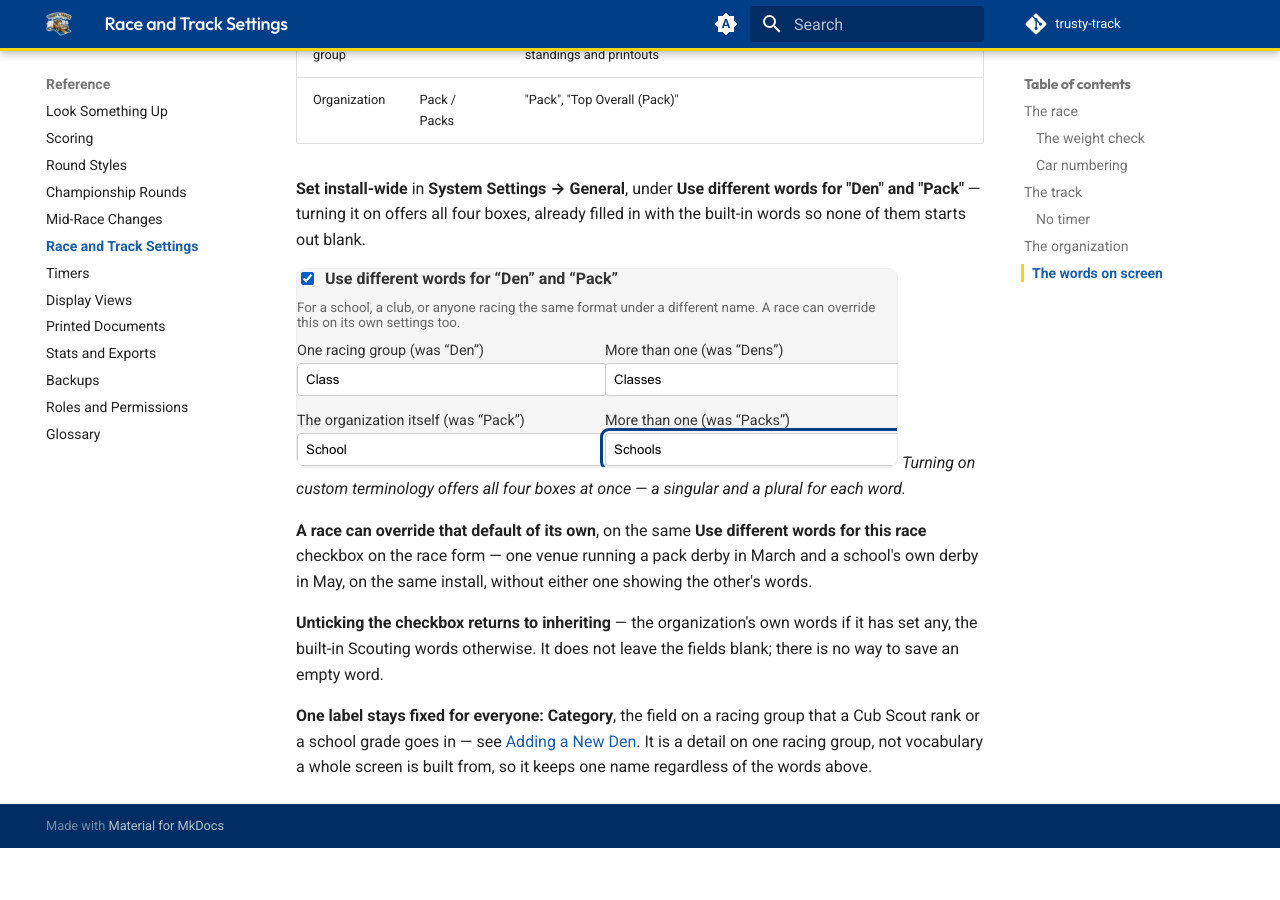
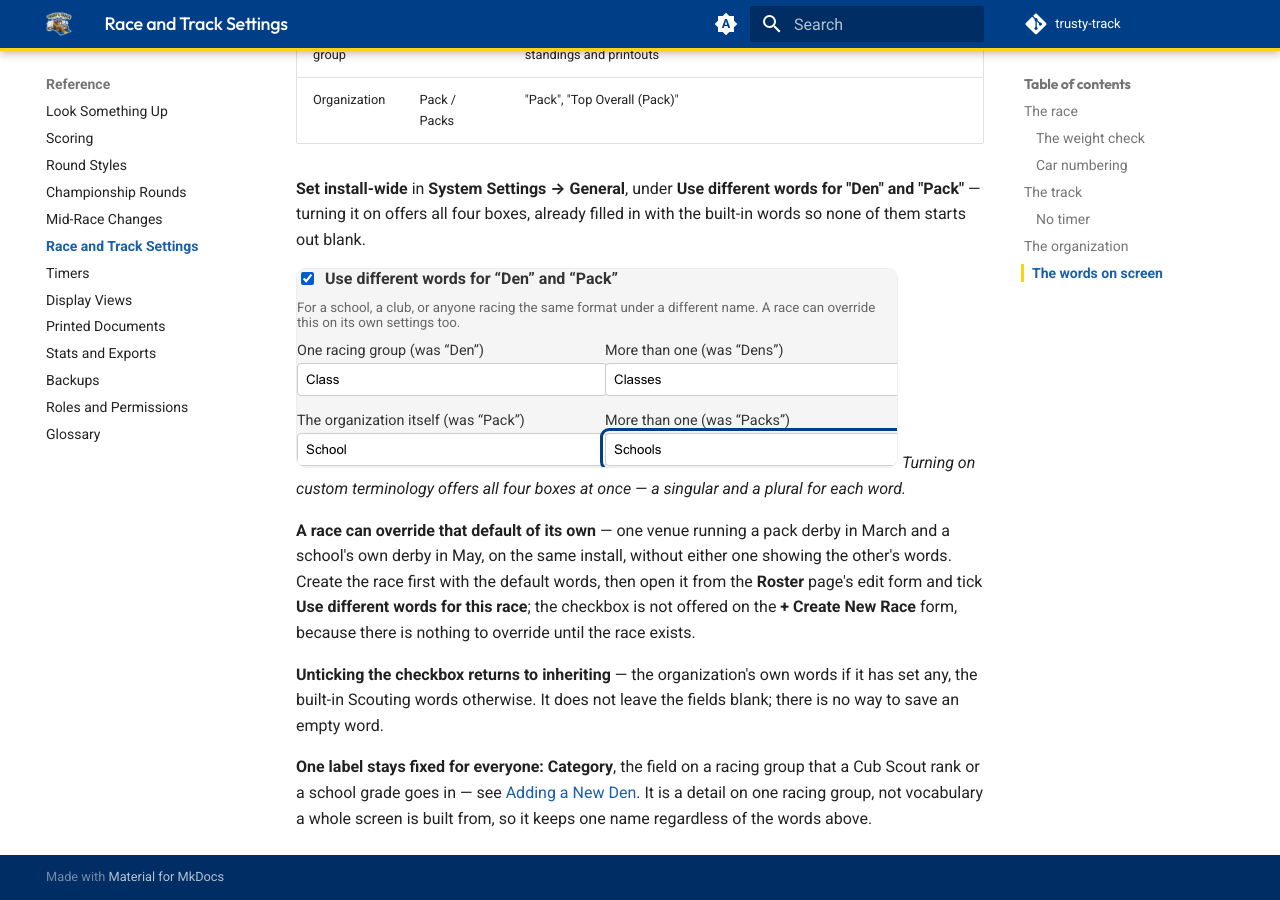
Before and after one commit to dknowles2/trusty-track, an MkDocs documentation site: the page built from docs/reference/race-settings.md, in a window 1280 px wide and 900 px high, scrolled down 3458 px. Built offline with MkDocs 1.6.1 and Material for MkDocs 9.7.7, drawn with Linux system fonts in a browser that asks for light colours; comment, search, counter and statistics services are not loaded; before the commit the page ends 4306 px from its top, so only the background shows below that; some of the changed text lies outside the part shown.

Commit message:
docs: fix two prose defects in race-settings.md and comparison.md
The per-race terminology override is edit-only — RaceForm.tsx gates the
whole block behind isEditing, since updateRace is the only mutation that
accepts those fields. race-settings.md said it was set on the race
creation form; it now says the real sequence, create the race with the
default words and then edit it from Roster.

comparison.md claimed every program on the page is built for Cub Scout
Pinewood Derby alone, which the same page's own description of GrandPrix
Race Manager (Awana Grand Prix and Raingutter Regatta too) contradicts.
Narrowed to "some of the others . . . did too."

Co-Authored-By: Claude Fable 5 <noreply@anthropic.com>

```diff
--- a/docs/reference/race-settings.md
+++ b/docs/reference/race-settings.md
@@ -16,7 +16,7 @@ afterwards from the Roster page.
 | **Check car weights at inspection** | See [the weight check](#the-weight-check) below |
 | **Track / Timer** | Which track this race runs on |
 | **Car Numbering** | See [car numbering](#car-numbering) below |
-| **Use different words for this race** | See [the words on screen](#the-words-on-screen) below |
+| **Use different words for this race** | Not offered until the race is created — edit it afterwards from the Roster page. See [the words on screen](#the-words-on-screen) below |
 
 **Auto-advance**, on the race screen itself, is also remembered per race:
 when on, the screen moves to the next heat ten seconds after results land.
@@ -115,10 +115,13 @@ filled in with the built-in words so none of them starts out blank.
 _Turning on custom terminology offers all four boxes at once — a singular
 and a plural for each word._
 
-**A race can override that default of its own**, on the same **Use
-different words for this race** checkbox on the race form — one venue
-running a pack derby in March and a school's own derby in May, on the same
-install, without either one showing the other's words.
+**A race can override that default of its own** — one venue running a pack
+derby in March and a school's own derby in May, on the same install, without
+either one showing the other's words. Create the race first with the default
+words, then open it from the **Roster** page's edit form and tick **Use
+different words for this race**; the checkbox is not offered on the **+
+Create New Race** form, because there is nothing to override until the race
+exists.
 
 **Unticking the checkbox returns to inheriting** — the organization's own
 words if it has set any, the built-in Scouting words otherwise. It does not
```
Also changed, not shown: docs/comparison.md (+5 -4 lines).
